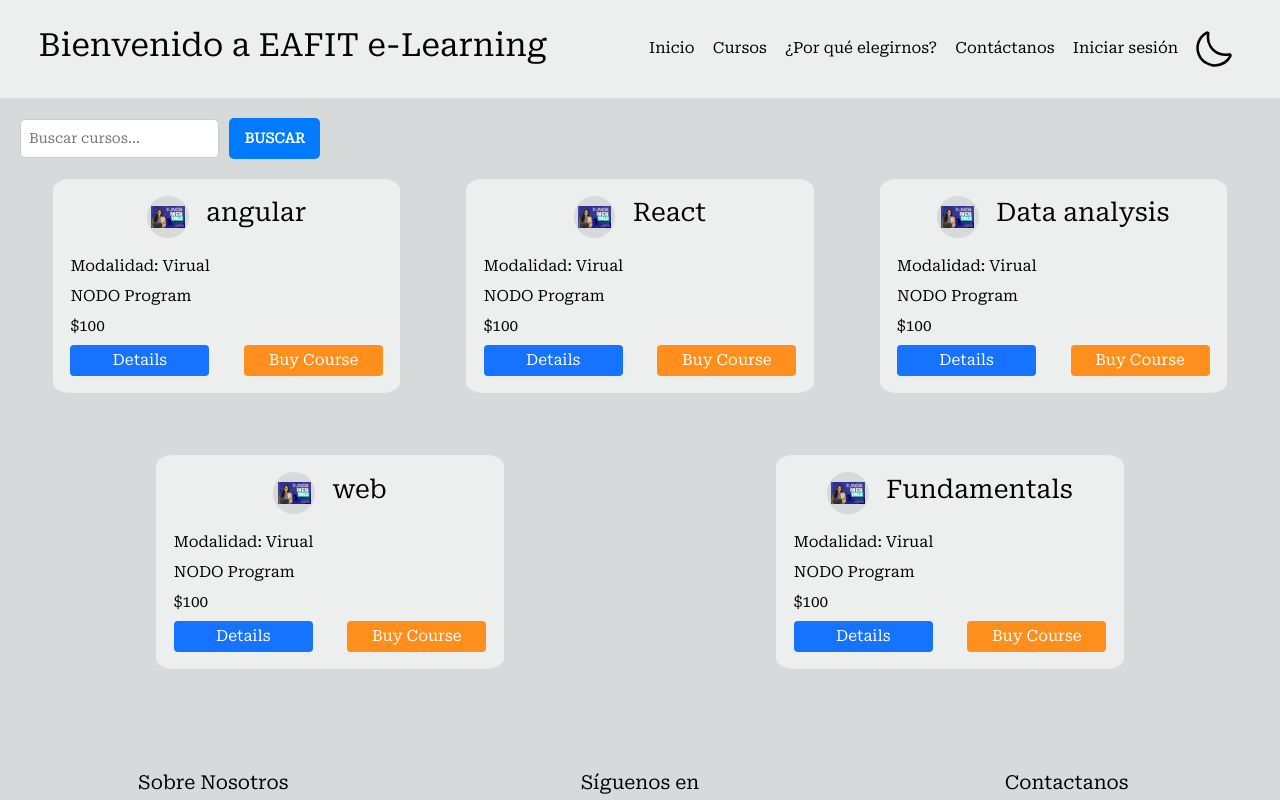
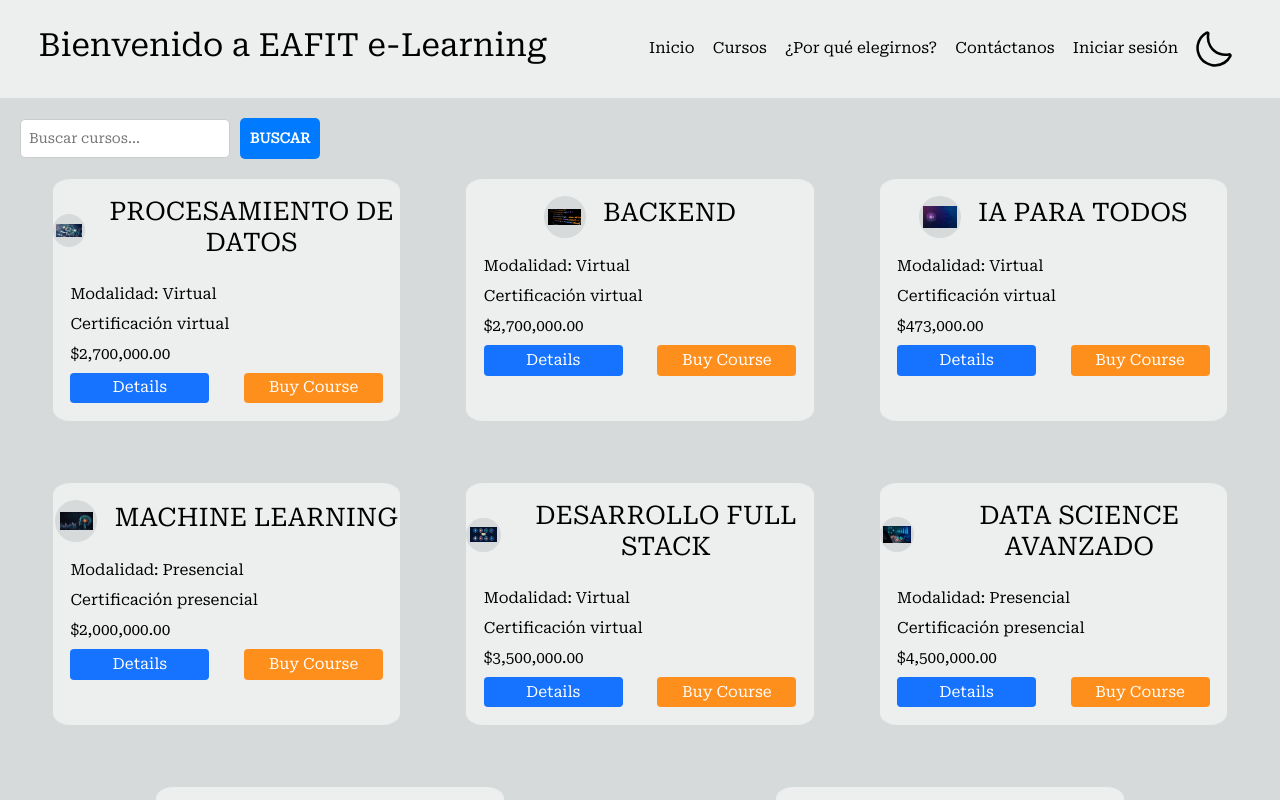
Before and after one commit to rebenew/frontendOmegaCursos, an Angular app: page /cursos in a window 1280 px wide. Shown: the top 800 px of the page. Built offline with nearby package versions, Linux system fonts and the light colour scheme.

Commit message:
Implement dynamic course listing and search functionality in courses page

```diff
--- a/src/app/Pages/courses-page/courses-page.component.html
+++ b/src/app/Pages/courses-page/courses-page.component.html
@@ -1,83 +1,21 @@
 <div class="main-content">
     <div class="search-bar">
-        <input type="text" placeholder="Buscar cursos...">
-        <a href="http://">
-        <button type="buscar">Buscar</button>
-    </a>
+        <input type="text" [(ngModel)]="searchTerm" placeholder="Buscar cursos...">
+        <button type="button" (click)="searchCourses(searchTerm)">Buscar</button>
     </div>
-    <section #contentCards class="content-cards">
-      <div class="card-courses">
+    <section class="content-cards">
+      <div class="card-courses" *ngFor="let course of courses">
         <div class="title">
           <div class="icon">
-            <img src="assets/students-dashboard-imgs/fundamentals-nodo.jpg" alt="">
+            <img [src]="course.imageUrl" [alt]="course.title">
           </div>
-          <h3>angular</h3>
+          <h3>{{ course.title }}</h3>
         </div>
-        <p>Modalidad: Virual</p>
-        <p>NODO Program</p>
-        <p>$100</p>
+        <p>Modalidad: {{ course.modality }}</p>
+        <p>{{ course.certification }}</p>
+        <p>{{ course.price | currency }}</p>
         <div class="buttons-container">
-          <button class="details-button" >Details</button>
-          <button class="buy-button">Buy Course</button>
-        </div>
-      </div>
-      <div class="card-courses">
-        <div class="title">
-          <div class="icon">
-            <img src="assets/students-dashboard-imgs/fundamentals-nodo.jpg" alt="">
-          </div>
-          <h3>React</h3>
-        </div>
-        <p>Modalidad: Virual</p>
-        <p>NODO Program</p>
-        <p>$100</p>
-        <div class="buttons-container">
-          <button class="details-button" >Details</button>
-          <button class="buy-button">Buy Course</button>
-        </div>
-      </div>
-      <div class="card-courses">
-        <div class="title">
-          <div class="icon">
-            <img src="assets/students-dashboard-imgs/fundamentals-nodo.jpg" alt="">
-          </div>
-          <h3>Data analysis</h3>
-        </div>
-        <p>Modalidad: Virual</p>
-        <p>NODO Program</p>
-        <p>$100</p>
-        <div class="buttons-container">
-          <button class="details-button" >Details</button>
-          <button class="buy-button">Buy Course</button>
-        </div>
-      </div>
-      <div class="card-courses">
-        <div class="title">
-          <div class="icon">
-            <img src="assets/students-dashboard-imgs/fundamentals-nodo.jpg" alt="">
-          </div>
-          <h3>web</h3>
-        </div>
-        <p>Modalidad: Virual</p>
-        <p>NODO Program</p>
-        <p>$100</p>
-        <div class="buttons-container">
-          <button class="details-button" >Details</button>
-          <button class="buy-button">Buy Course</button>
-        </div>
-      </div>
-      <div class="card-courses">
-        <div class="title">
-          <div class="icon">
-            <img src="assets/students-dashboard-imgs/fundamentals-nodo.jpg" alt="">
-          </div>
-          <h3>Fundamentals</h3>
-        </div>
-        <p>Modalidad: Virual</p>
-        <p>NODO Program</p>
-        <p>$100</p>
-        <div class="buttons-container">
-          <button class="details-button" >Details</button>
+          <button class="details-button">Details</button>
           <button class="buy-button">Buy Course</button>
         </div>
       </div>
--- a/src/app/Pages/courses-page/courses-page.component.ts
+++ b/src/app/Pages/courses-page/courses-page.component.ts
@@ -1,21 +1,36 @@
 import { Component, OnInit } from '@angular/core';
 import { HttpClient } from '@angular/common/http';
+import { FormsModule } from '@angular/forms';
+import { CommonModule } from '@angular/common';
+import { Course } from '../../interfaces/courses.interface';
+import { CoursesResponse } from '../../interfaces/coursesResponse.interface';
+
 
 @Component({
   selector: 'app-courses-page',
-  imports: [],
+  imports: [FormsModule, CommonModule],
   templateUrl: './courses-page.component.html',
-  styleUrl: './courses-page.component.scss'
+  styleUrl: './courses-page.component.scss',
+  standalone: true
 })
 export class CoursesPageComponent implements OnInit {
-  courses: any[] = [];
+  courses: Course[] = [];
+  searchTerm: string = '';
 
-  constructor(private http: HttpClient) {}
+  constructor(private http: HttpClient) { }
 
   ngOnInit() {
     // Cargar los cursos desde el archivo JSON
-    this.http.get<any[]>('/assets/db.json').subscribe(data => {
-      this.courses = data;
+    this.http.get<CoursesResponse>('/assets/db.json').subscribe(response => {
+      this.courses = response.courses;
+    });
+  }
+
+  searchCourses(searchTerm: string) {
+    this.http.get<CoursesResponse>('/assets/db.json').subscribe(response => {
+      this.courses = response.courses.filter(course =>
+        course.title.toLowerCase().includes(searchTerm.toLowerCase())
+      );
     });
   }
 }
--- /dev/null
+++ b/src/app/interfaces/coursesResponse.interface.ts
@@ -0,0 +1,5 @@
+import { Course } from "./courses.interface";
+
+export interface CoursesResponse {
+    courses: Course[];
+}
```
Also changed, not shown: src/app/interfaces/courses.interface.ts (added, +10 -0 lines).
